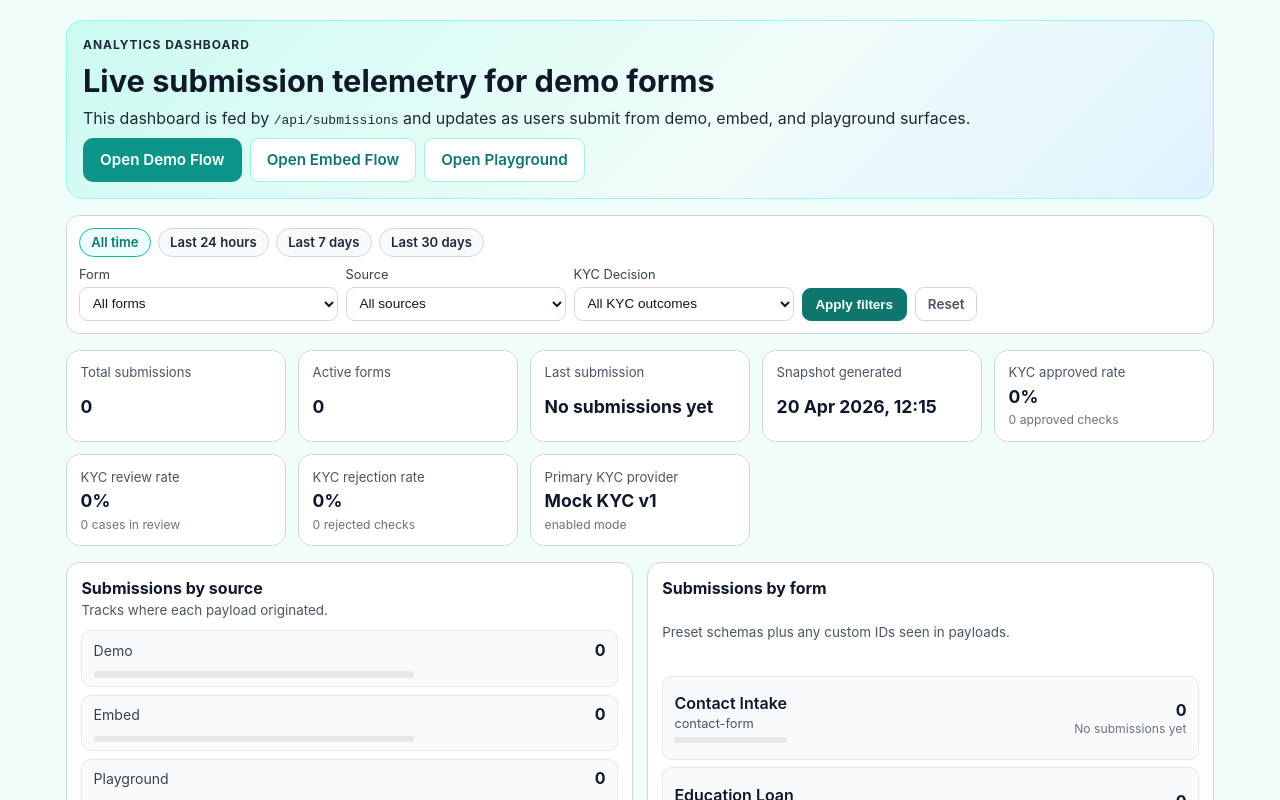
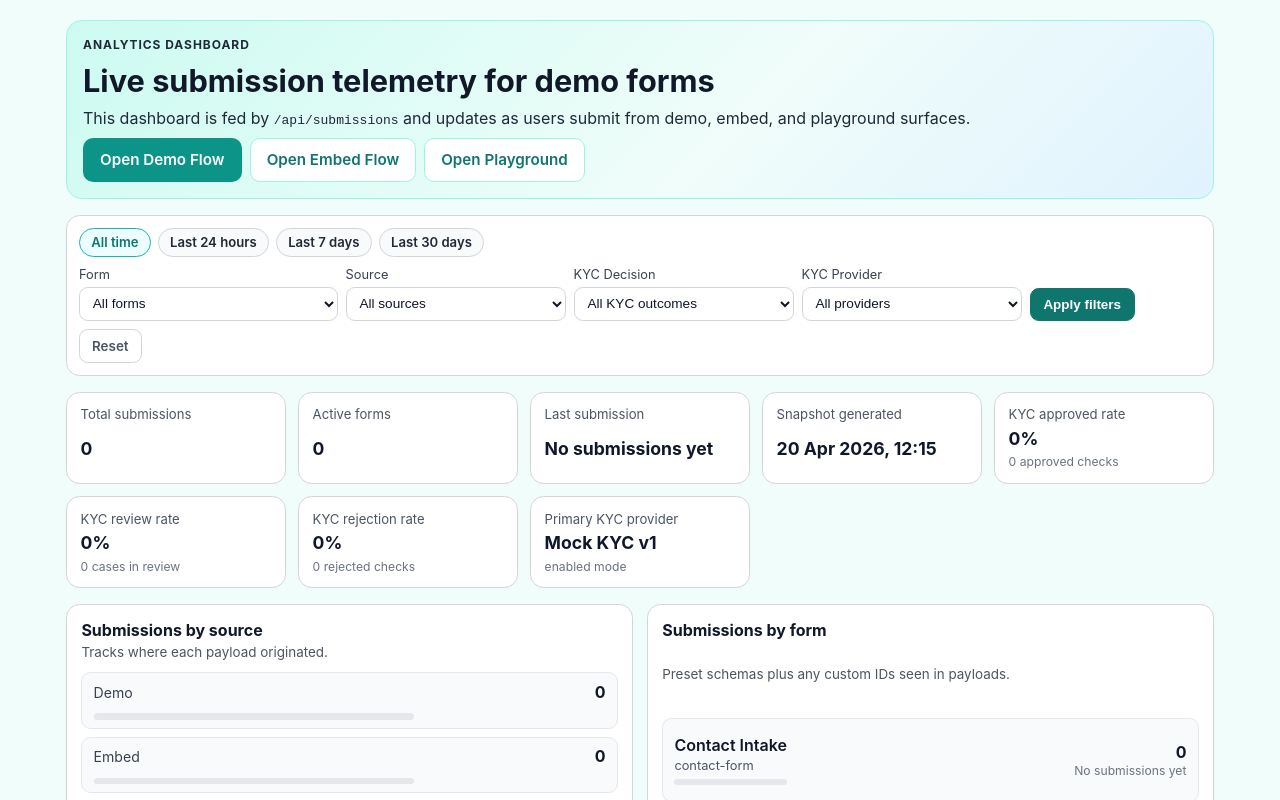
Before and after one commit to IMPERIAL-HEX/Form-flow, a Next.js app in the folder apps/demo/: page /analytics in a window 1280 px wide. Shown: the top 800 px of the page. Built offline with nearby package versions, Linux system fonts and the light colour scheme.

Commit message:
feat(demo): add analytics filter for KYC provider

```diff
--- a/apps/demo/app/analytics/page.tsx
+++ b/apps/demo/app/analytics/page.tsx
@@ -85,6 +85,7 @@ function buildAnalyticsHref(filters: {
   source: string;
   window: string;
   kycDecision: string;
+  kycProvider: string;
 }): string {
   const params = new URLSearchParams();
 
@@ -104,6 +105,10 @@ function buildAnalyticsHref(filters: {
     params.set('kycDecision', filters.kycDecision);
   }
 
+  if (filters.kycProvider !== 'all') {
+    params.set('kycProvider', filters.kycProvider);
+  }
+
   const query = params.toString();
   return query.length > 0 ? `/analytics?${query}` : '/analytics';
 }
@@ -119,6 +124,7 @@ export default async function AnalyticsPage({
     source: getSingleSearchParam(resolvedSearchParams?.source),
     window: getSingleSearchParam(resolvedSearchParams?.window),
     kycDecision: getSingleSearchParam(resolvedSearchParams?.kycDecision),
+    kycProvider: getSingleSearchParam(resolvedSearchParams?.kycProvider),
   });
   const activeForms = overview.forms.filter((form) => form.count > 0).length;
   const topObservedProvider = [...overview.kycProviders]
@@ -158,6 +164,7 @@ export default async function AnalyticsPage({
                 source: overview.filters.source,
                 window: option.value,
                 kycDecision: overview.filters.kycDecision,
+                kycProvider: overview.filters.kycProvider,
               })}
               className={`ff-analytics-filter-chip ${
                 overview.filters.window === option.value ? 'ff-analytics-filter-chip-active' : ''
@@ -215,6 +222,23 @@ export default async function AnalyticsPage({
               {overview.kycDecisions.map((entry) => (
                 <option key={entry.decision} value={entry.decision}>
                   {formatKycDecision(entry.decision)}
+                </option>
+              ))}
+            </select>
+          </label>
+
+          <label className="ff-analytics-filter-field" htmlFor="analytics-kyc-provider-filter">
+            KYC Provider
+            <select
+              id="analytics-kyc-provider-filter"
+              name="kycProvider"
+              defaultValue={overview.filters.kycProvider}
+              className="ff-analytics-filter-select"
+            >
+              <option value="all">All providers</option>
+              {overview.kycProviders.map((entry) => (
+                <option key={entry.provider} value={entry.provider}>
+                  {formatKycProvider(entry.provider)}
                 </option>
               ))}
             </select>
@@ -446,8 +470,8 @@ export default async function AnalyticsPage({
                 </div>
 
                 <p className="ff-analytics-kyc-event-meta">
-                  {formatTimestamp(event.checkedAt)} • Provider {formatKycProvider(event.provider)} (
-                  {event.providerMode}) • Confidence {event.confidence}%
+                  {formatTimestamp(event.checkedAt)} • Provider {formatKycProvider(event.provider)}{' '}
+                  ({event.providerMode}) • Confidence {event.confidence}%
                 </p>
 
                 {event.flaggedChecks.length === 0 ? (
--- a/apps/demo/app/api/analytics/overview/route.ts
+++ b/apps/demo/app/api/analytics/overview/route.ts
@@ -9,6 +9,7 @@ export async function GET(request: Request): Promise<Response> {
       source: url.searchParams.get('source') ?? undefined,
       window: url.searchParams.get('window') ?? undefined,
       kycDecision: url.searchParams.get('kycDecision') ?? undefined,
+      kycProvider: url.searchParams.get('kycProvider') ?? undefined,
     }),
   );
 }
--- a/apps/demo/lib/analytics/submissionsStore.ts
+++ b/apps/demo/lib/analytics/submissionsStore.ts
@@ -1,8 +1,8 @@
 import 'server-only';
 
 import {
+  getKycEvents,
   getKycProviderConfig,
-  getKycEvents,
   type KycDecision,
   type KycProviderId,
   type KycProviderMode,
@@ -22,6 +22,7 @@ export type AnalyticsSourceFilter = SubmissionSource | 'all';
 export type SubmissionKycDecision = (typeof KNOWN_KYC_DECISIONS)[number];
 export type SubmissionKycProvider = (typeof KNOWN_KYC_PROVIDERS)[number];
 export type AnalyticsKycDecisionFilter = KycDecision | 'all';
+export type AnalyticsKycProviderFilter = SubmissionKycProvider | 'all';
 
 export interface SubmissionRecord {
   id: string;
@@ -61,6 +62,7 @@ export interface AnalyticsFilters {
   source: AnalyticsSourceFilter;
   window: AnalyticsWindow;
   kycDecision: AnalyticsKycDecisionFilter;
+  kycProvider: AnalyticsKycProviderFilter;
 }
 
 interface AnalyticsFilterInput {
@@ -68,6 +70,7 @@ interface AnalyticsFilterInput {
   source?: unknown;
   window?: unknown;
   kycDecision?: unknown;
+  kycProvider?: unknown;
 }
 
 export interface FormCatalogItem {
@@ -250,6 +253,23 @@ function normalizeKycDecisionFilter(raw: unknown): AnalyticsKycDecisionFilter {
   return 'all';
 }
 
+function normalizeKycProviderFilter(raw: unknown): AnalyticsKycProviderFilter {
+  if (typeof raw !== 'string') {
+    return 'all';
+  }
+
+  const provider = raw.trim();
+  if (provider === 'all') {
+    return 'all';
+  }
+
+  if (KNOWN_KYC_PROVIDERS.includes(provider as SubmissionKycProvider)) {
+    return provider as SubmissionKycProvider;
+  }
+
+  return 'all';
+}
+
 function normalizeFormFilter(raw: unknown): string {
   if (typeof raw !== 'string') {
     return 'all';
@@ -273,6 +293,7 @@ function resolveFilters(filters?: AnalyticsFilterInput): AnalyticsFilters {
     source: normalizeSourceFilter(filters?.source),
     window: normalizeWindow(filters?.window),
     kycDecision: normalizeKycDecisionFilter(filters?.kycDecision),
+    kycProvider: normalizeKycProviderFilter(filters?.kycProvider),
   };
 }
 
@@ -313,6 +334,10 @@ function applySubmissionFilters(
       return false;
     }
 
+    if (filters.kycProvider !== 'all' && submission.kycProvider !== filters.kycProvider) {
+      return false;
+    }
+
     if (cutoff !== null) {
       const receivedAt = new Date(submission.receivedAt).getTime();
       if (!Number.isFinite(receivedAt) || receivedAt < cutoff) {
@@ -348,6 +373,10 @@ function summarizeRecentKycEvents(filters: AnalyticsFilters): KycEventSummary[]
       }
 
       if (filters.kycDecision !== 'all' && event.decision !== filters.kycDecision) {
+        return false;
+      }
+
+      if (filters.kycProvider !== 'all' && event.provider !== filters.kycProvider) {
         return false;
       }
 
```
Also changed, not shown: 2 other files (tests, documents, lock files or other folders).
